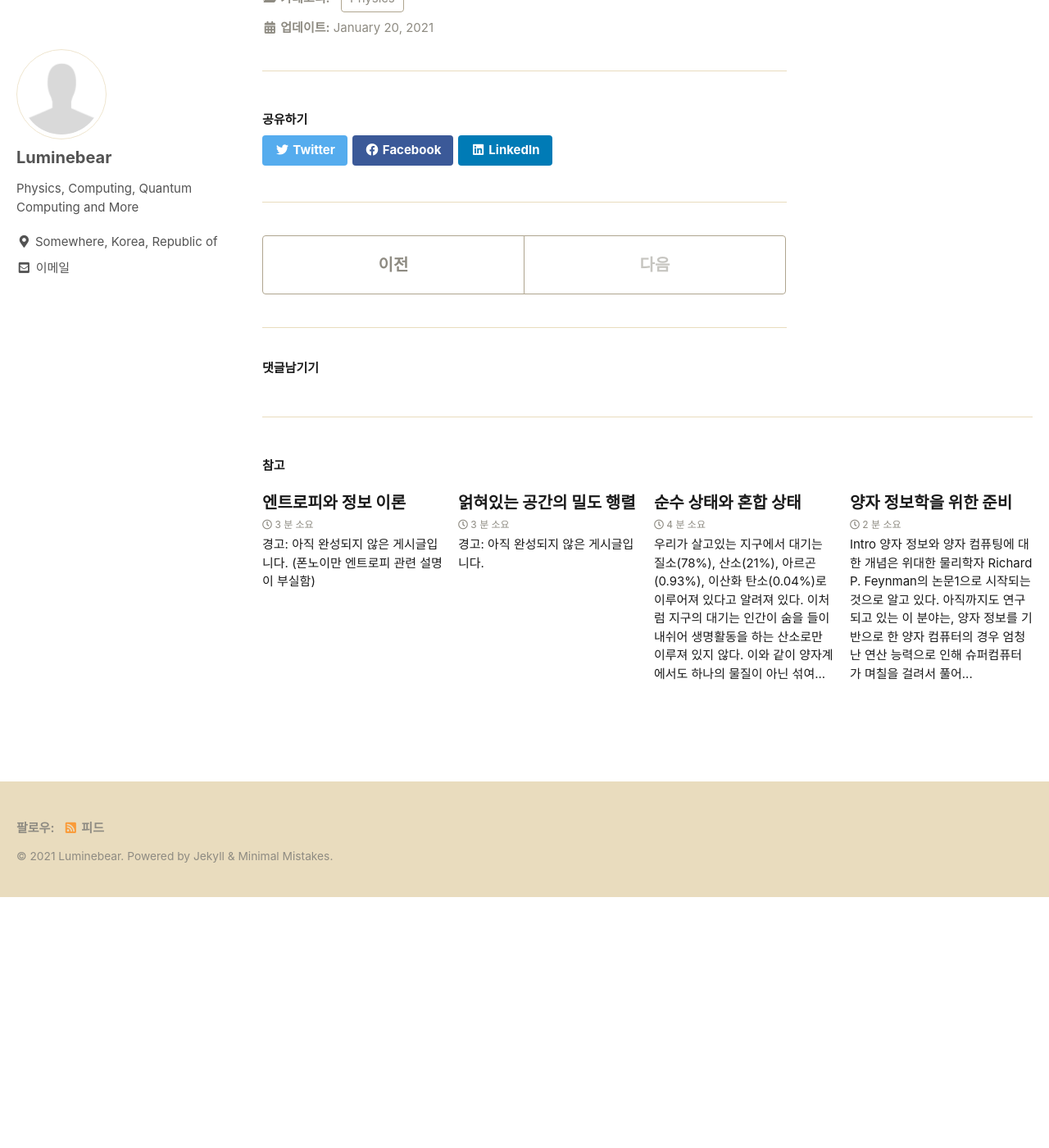
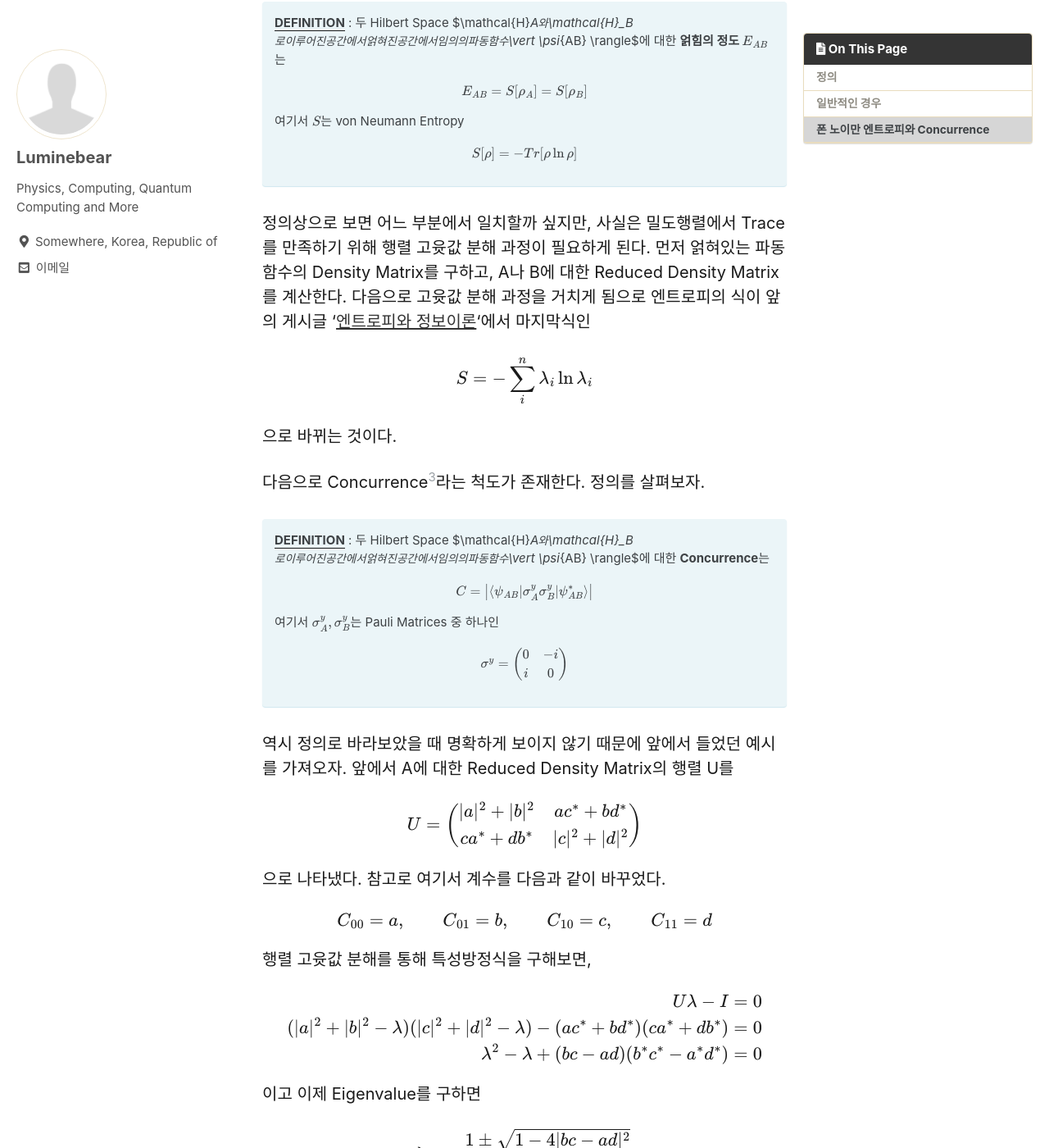
Before and after one commit to Luminebear/Luminebear.github.io, a Jekyll site: the page built from _posts/2021-01-20-Schmidt-Decomposition.md, in a window 1280 px wide and 1400 px high, scrolled down 4191 px. Shown: the whole window at 82% size. Built offline with Jekyll 4.4.1, drawn with Linux system fonts in a browser that asks for light colours; cached includes are drawn as plain includes; some web fonts are replaced; comment, search, counter and statistics services are not loaded; before the commit the page ends 5285 px from its top, so only the background shows below that; some of the changed text lies outside the part shown.

Commit message:
Update Post

```diff
--- a/_posts/2021-01-20-Schmidt-Decomposition.md
+++ b/_posts/2021-01-20-Schmidt-Decomposition.md
@@ -75,7 +75,7 @@ $$
 
 ## 일반적인 경우
 앞에서 $\vert\psi_{AB}\rangle$와 같은 상태에 있는 일반적인 경우에 Schmidt Decomposition을 어떻게 기술할 수 있을까?
-이를 구하는 방법은 이전의 게시글 '[얽혀있는 공간의 밀도 행렬](/_posts/2021-01-07-ReducedMatrix.md)'에서 Reduced Density Matrix로부터 계산되며, 이 행렬을 [행렬 고윳값 분해(대각화)](https://en.wikipedia.org/wiki/Eigendecomposition_of_a_matrix)를 통해 Eigenvalue, Eigenvector를 구함으로 얻어진다.
+이를 구하는 방법은 이전의 게시글 '[얽혀있는 공간의 밀도 행렬](/physics/ReducedMatrix)'에서 Reduced Density Matrix로부터 계산되며, 이 행렬을 [행렬 고윳값 분해(대각화)](https://en.wikipedia.org/wiki/Eigendecomposition_of_a_matrix)를 통해 Eigenvalue, Eigenvector를 구함으로 얻어진다.
 그 과정을 살펴보도록 하자. 먼저 Reduced Density Matrix는 밀도 행렬 $\rho_{AB}$에 대해
 
 $$
@@ -122,6 +122,7 @@ $$
 \mathbf{x_1} = \left( x_{11}, x_{12} \right) \qquad
 \mathbf{x_2} = \left( x_{21}, x_{22} \right)
 $$
+
 $$
 X =
 \begin{pmatrix}
@@ -143,7 +144,7 @@ $$
 이 식을 이용하여 $\rho_A$를 다시 써보면
 
 $$
-\rho_A = \sum_{\{i,k\}=1}^{2}\vert{i}_A\rangle X^{-1}XUX^{-1}X \langle{k}_A \vert
+\rho_A = \sum_{\{i,k\}=0}^{1}\vert{i}_A\rangle X^{-1}XUX^{-1}X \langle{k}_A \vert
 $$
 
 으로 쓸 수 있고, 이 때 행렬 X를 Transformation Matrix로 간주하면, 다시말해
@@ -173,7 +174,11 @@ $$
 이며 따라서 Reduced Density Matrix $\rho_A$를 다음으로 바꿔쓸 수 있다.
 
 $$
-\rho_A = \lambda_1\vert{+}_A\rangle \langle{+}_A\vert + \lambda_2\vert{-}_A\rangle \langle{-}_A\vert
+\begin{aligned}
+\rho_A &= \vert{0}_A\rangle X^{-1}XUX^{-1}X \langle{0}_A \vert + \vert{0}_A\rangle X^{-1}XUX^{-1}X \langle{1}_A \vert \\
+&+ \vert{1}_A\rangle X^{-1}XUX^{-1}X \langle{0}_A \vert + \vert{1}_A\rangle X^{-1}XUX^{-1}X \langle{1}_A \vert \\
+&= \lambda_1\vert{+}_A\rangle \langle{+}_A\vert + \lambda_2\vert{-}_A\rangle \langle{-}_A\vert
+\end{aligned}
 $$
 
 마찬가지로 B에 대한 Reduced Density Matrix도 동일하게 계산이 될 것이다. 그러면 다시 우리가 생각한 Pure State의 파동함수 $\psi_{AB}$를 새로운 Basis에 대한 것으로 쓸 수 있다.
@@ -186,6 +191,95 @@ $$
 $$
 
 ## 폰 노이만 엔트로피와 Concurrence
+사실은 폰 노이만 엔트로피를 계산하는 방법이 위와 동일하다. 폰 노이만 엔트로피는 섀넌 엔트로피와 대치할 때, 다음과 같은 조건을 만족하는 경우 순수 상태에 있는 두 시스템은 얽혀있다고 간주한다.
+
+{% capture notice-2 %}
+**<u>DEFINITION</u>** : 두 Hilbert Space $\mathcal{H}_A$와 $\mathcal{H}_B$로 이루어진 공간에서 얽혀진
+공간에서 임의의 파동함수 $\vert \psi_{AB} \rangle$에 대한 **얽힘의 정도 $E_{AB}$**는
+
+$$
+E_{AB} = S[\rho_{A}] = S[\rho_{B}]
+$$
+
+여기서 $S$는 von Neumann Entropy
+
+$$
+S[\rho] = -Tr[\rho\ln\rho]
+$$
+{% endcapture %}
+<div class="notice--info">{{ notice-2 | markdownify }}</div>
+
+정의상으로 보면 어느 부분에서 일치할까 싶지만, 사실은 밀도행렬에서 Trace를 만족하기 위해 행렬 고윳값 분해 과정이 필요하게 된다.
+먼저 얽혀있는 파동함수의 Density Matrix를 구하고, A나 B에 대한 Reduced Density Matrix를 계산한다.
+다음으로 고윳값 분해 과정을 거치게 됨으로 엔트로피의 식이 앞의 게시글 '[엔트로피와 정보이론](Information-Theory/#폰-노이만-엔트로피-von-neumann-entropy)'에서 마지막식인
+
+$$
+S = -\sum_i^n \lambda_i \ln \lambda_i
+$$
+
+으로 바뀌는 것이다.
+
+다음으로 Concurrence[^3]라는 척도가 존재한다. 정의를 살펴보자.
+
+{% capture notice-2 %}
+**<u>DEFINITION</u>** : 두 Hilbert Space $\mathcal{H}_A$와 $\mathcal{H}_B$로 이루어진 공간에서 얽혀진
+공간에서 임의의 파동함수 $\vert \psi_{AB} \rangle$에 대한 **Concurrence**는
+
+$$
+C = \left| \langle \psi_{AB} \vert \sigma_A^y \sigma_B^y \vert \psi_{AB}^* \rangle \right|
+$$
+
+여기서 $\sigma_A^y, \sigma_B^y$는 Pauli Matrices 중 하나인
+
+$$
+\sigma^y =
+\begin{pmatrix}
+  0 & -i \\
+  i & 0
+\end{pmatrix}
+$$
+{% endcapture %}
+<div class="notice--info">{{ notice-2 | markdownify }}</div>
+
+역시 정의로 바라보았을 때 명확하게 보이지 않기 때문에 앞에서 들었던 예시를 가져오자.
+앞에서 A에 대한 Reduced Density Matrix의 행렬 U를
+
+$$
+U =
+\begin{pmatrix}
+  |a|^2 + |b|^2 & ac^{*} + bd^{*} \\
+  ca^{*} + db^{*} & |c|^2 + |d|^2
+\end{pmatrix}
+$$
+
+으로 나타냈다. 참고로 여기서 계수를 다음과 같이 바꾸었다.
+
+$$
+{C_{00}} = a, \qquad {C_{01}} = b, \qquad {C_{10}} = c, \qquad {C_{11}} = d
+$$
+
+행렬 고윳값 분해를 통해 특성방정식을 구해보면,
+
+$$
+\begin{aligned}
+U\lambda - I &= 0 \\
+(|a|^2 + |b|^2 - \lambda)(|c|^2 + |d|^2 - \lambda) - (ac^{*} + bd^{*})(ca^{*} + db^{*}) &= 0 \\
+\lambda^2 - \lambda + (bc-ad)(b^{*}c^{*}-a^{*}d^{*}) &= 0
+\end{aligned}
+$$
+
+이고 이제 Eigenvalue를 구하면
+
+$$
+\begin{aligned}
+\lambda_{\pm} &= \frac{1 \pm \sqrt{1 - 4 \vert bc-ad \vert^2}}{2} \\
+&= \frac{1 \pm \sqrt{1 - C^2}}{2} \\
+C &=  2\vert bc-ad \vert
+\end{aligned}
+$$
+
+으로 구해진다. 여기서 C로 대치한 값이 바로 **Concurrence** 이다. 즉 다시 말해 행렬의 Off-Diagonal 성분이 Concurrence가 된다.
 
 [^1]: 이 수가 상수 값인 1/2을 의미하는 것이 아님을 상기하자.
 [^2]: 이것은 Matrix Representation으로 간주할 수 있다.
+[^3]: 양자 얽힘의 정도, 일치도라는 한국어의 번역이 있으나 정해진 단어는 없는 것 같아서 영문 명칭으로 표기함. [Cambridge Dictionary](https://dictionary.cambridge.org/dictionary/english/concurrence)에서는 다음으로 설명한다. 'a situation in which things or events happen or exist at the same time'
```
